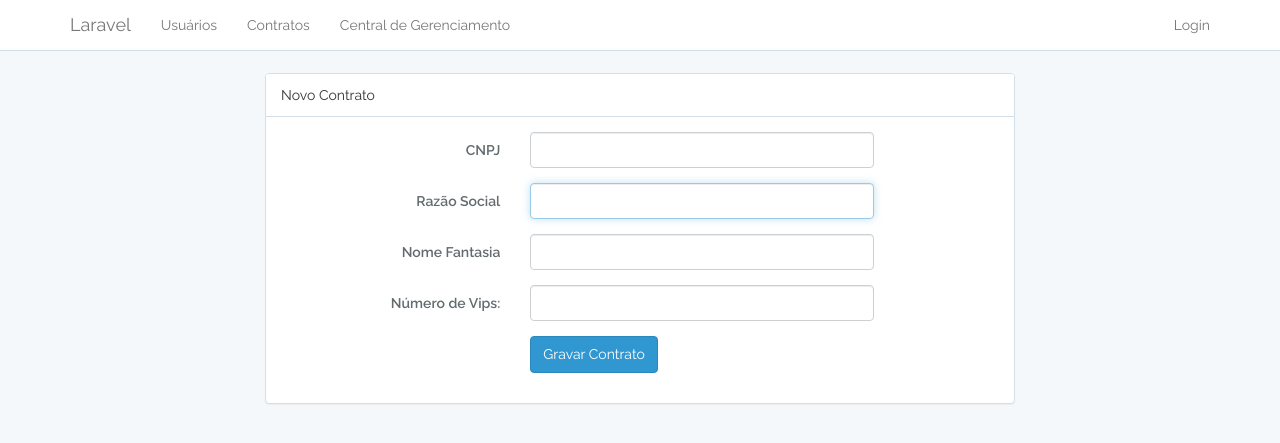
After one commit to alexandretaz/vector-alarm, a Laravel app: page /contract/add in a window 1280 px wide. The commit adds this page. Shown: the top 443 px of the page. Run offline with Laravel 8, Linux system fonts and the light colour scheme.

Commit message:
Recuperando processo de criação de contrato

```diff
--- a/app/Contract.php
+++ b/app/Contract.php
@@ -3,8 +3,11 @@
 namespace App;
 
 use Illuminate\Database\Eloquent\Model;
+use Illuminate\Database\Eloquent\SoftDeletes;
 
 class Contract extends Model
 {
-    //
+    use SoftDeletes;
+
+    protected $fillable = ['id', 'client_cnpj','client_name', 'client_alias', 'number_of_connections'];
 }
--- a/app/Http/Controllers/ContractController.php
+++ b/app/Http/Controllers/ContractController.php
@@ -2,6 +2,7 @@
 
 namespace App\Http\Controllers;
 
+use App\Contract;
 use Illuminate\Http\Request;
 use Illuminate\Support\Facades\Input;
 
@@ -12,16 +13,27 @@ class ContractController extends Controller
     public function index()
     {
 
+        $contracts = Contract::select()->paginate();
+
+        return view('contract.list', ['contracts'=>$contracts]);
 
     }
 
     public function add()
     {
-
+        $contract = new Contract();
+        return view('contract.form', ['contract'=> $contract]);
     }
 
-    public function store()
+    public function store(Request $request)
     {
+        $requestId = $request->input('id', null);
+        if(empty($requestId)) {
+            $data = $request->toArray();
+            unset($data['_token']);
+            $result = Contract::create($data);
+            return redirect()->route('contracts');
+        }
 
     }
 
--- /dev/null
+++ b/resources/views/contract/form.blade.php
@@ -0,0 +1,81 @@
+@extends('layouts.app')
+
+@section('content')
+    <div class="container">
+        <div class="row">
+            <div class="col-md-8 col-md-offset-2">
+                <div class="panel panel-default">
+                    <div class="panel-heading">@if(!$contract->id)Novo @else Editar @endif Contrato</div>
+                    <div class="panel-body">
+                        <form class="form-horizontal" method="POST" action="{{ route('contract.store') }}">
+                            {{ csrf_field() }}
+                            <div class="form-group{{ $errors->has('client_cnpj') ? ' has-error' : '' }}">
+                                <label for="cnpjField" class="col-md-4 control-label">CNPJ</label>
+
+                                <div class="col-md-6">
+                                    <input id="cnpjField" type="text" class="form-control" name="client_cnpj" required>
+
+                                    @if ($errors->has('client_cnpj'))
+                                        <span class="help-block">
+                                        <strong>{{ $errors->first('client_cnpj') }}</strong>
+                                    </span>
+                                    @endif
+                                </div>
+                            </div>
+
+                            <div class="form-group{{ $errors->has('client_name') ? ' has-error' : '' }}">
+                                <label for="name" class="col-md-4 control-label">Razão Social</label>
+
+                                <div class="col-md-6">
+                                    <input id="name" type="text" class="form-control" name="client_name" value="{{ old('client_name') }}" required autofocus>
+
+                                    @if ($errors->has('client_name'))
+                                        <span class="help-block">
+                                        <strong>{{ $errors->first('client_name') }}</strong>
+                                    </span>
+                                    @endif
+                                </div>
+                            </div>
+
+                            <div class="form-group{{ $errors->has('client_alias') ? ' has-error' : '' }}">
+                                <label for="email" class="col-md-4 control-label">Nome Fantasia</label>
+
+                                <div class="col-md-6">
+                                    <input id="email" type="text" class="form-control" name="client_alias" value="{{ old('client_alias') }}" required>
+
+                                    @if ($errors->has('client_alias'))
+                                        <span class="help-block">
+                                        <strong>{{ $errors->first('client_alias') }}</strong>
+                                    </span>
+                                    @endif
+                                </div>
+                            </div>
+
+                            <div class="form-group{{ $errors->has('number_of_connections') ? ' has-error' : '' }}">
+                                <label for="profile.cellnumber" class="col-md-4 control-label">Número de Vips:</label>
+
+                                <div class="col-md-6">
+                                    <input id="profileCellnumber" type="text" class="form-control" name="number_of_connections" required>
+
+                                    @if ($errors->has('number_of_connections'))
+                                        <span class="help-block">
+                                        <strong>{{ $errors->first('number_of_connections') }}</strong>
+                                    </span>
+                                    @endif
+                                </div>
+                            </div>
+
+                            <div class="form-group">
+                                <div class="col-md-6 col-md-offset-4">
+                                    <button type="submit" class="btn btn-primary">
+                                        Gravar Contrato
+                                    </button>
+                                </div>
+                            </div>
+                        </form>
+                    </div>
+                </div>
+            </div>
+        </div>
+    </div>
+@endsection
--- a/resources/views/user/list.blade.php
+++ b/resources/views/user/list.blade.php
@@ -39,6 +39,7 @@
                             @endforelse
                         </tbody>
                     </table>
+                        {{ $users->links() }}
                 </div>
                 </div>
             </div>
--- a/routes/web.php
+++ b/routes/web.php
@@ -20,3 +20,6 @@ Auth::routes();
 Route::get('/home', 'HomeController@index')->name('home');
 Route::get('/contracts', 'ContractController@index')->name('contracts');
 Route::get('/users', 'UserController@index')->name('users');
+Route::get('/contract/add', 'ContractController@add')->name('contract.add');
+
+Route::post('/contract/add', 'ContractController@store')->name('contract.store');
```
Also changed, not shown: resources/views/contract/list.blade.php (added, +48 -0 lines).
